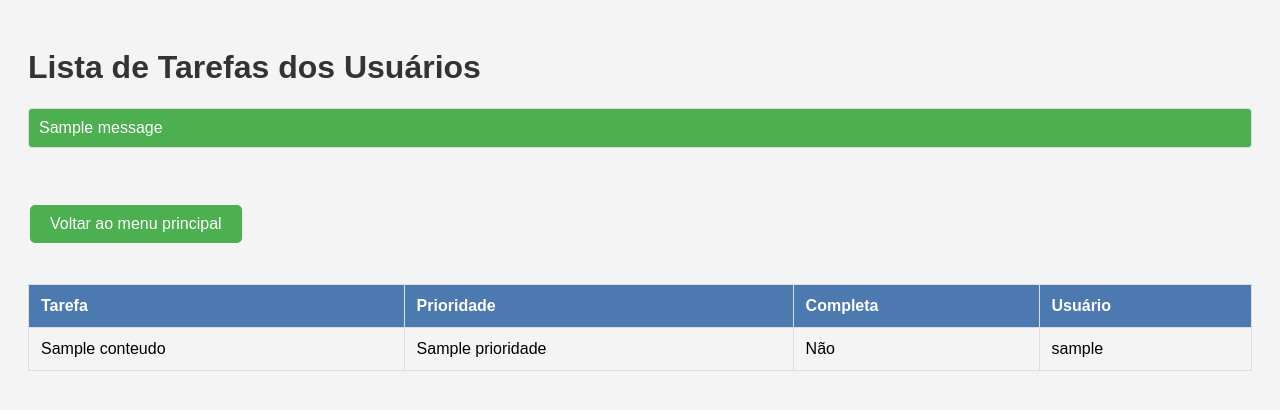
After one commit to lpjunior/maf_backend_python_2024_2, a Python web app: template templates/list_tasks_with_users.html in a window 1280 px wide. The commit adds this page. Shown: the top 410 px of the page. Run offline with Jinja, Linux system fonts and the light colour scheme; the template is opened without the code that fills it: most values are stand-ins (such as "Sample title", 1, 10 or a date in 2020); one stand-in notice (Sample message) is shown.

Commit message:
aula10: Conclusão do projeto usando Flask

```diff
--- a/models/task_model.py
+++ b/models/task_model.py
@@ -9,6 +9,7 @@ class Task(db.Model):
     prioridade = db.Column(db.String(50), nullable=False, default="Média")
     user_id = db.Column(db.Integer, db.ForeignKey('users.id'), nullable=False)
 
+    #user = db.relationship('User', back_populates='tasks')
     def __repr__(self):                 # Representação textual da tarefa
         return f"Tarefa('{self.conteudo}', '{self.completa}', '{self.prioridade}')"
 
--- a/models/user_model.py
+++ b/models/user_model.py
@@ -10,6 +10,8 @@ class User(db.Model):
     is_admin = db.Column(db.Boolean, default=False)
     active = db.Column(db.Boolean, default=True)
 
+    #tasks = db.relationship('Task', back_populates='user')
+
     def set_password(self, password):
         self.password_hash = generate_password_hash(password)
 
--- a/repositories/user_repository.py
+++ b/repositories/user_repository.py
@@ -16,11 +16,11 @@ class UserRepository:
 
     @staticmethod
     def list_users():
-        return User.query.all()
+        return User.query.filter(User.username != 'root').all()
 
     @staticmethod
-    def deactivate_user(user_id):
+    def activate_user(user_id, active):
         user = UserRepository.find_by_id(user_id)
         if user:
-            user.active = False
+            user.active = active
             db.session.commit()
--- a/services/task_service.py
+++ b/services/task_service.py
@@ -15,3 +15,7 @@ class TaskService:
 
     def remover_tarefa(self, tarefa_id):
         TaskRepository.delete_task(tarefa_id)
+
+    @staticmethod
+    def listar_tarefas_com_usuarios():
+        return TaskRepository.get_tasks_with_users()
--- a/services/user_service.py
+++ b/services/user_service.py
@@ -18,3 +18,7 @@ class UserService:
     @staticmethod
     def list_users():
         return UserRepository.list_users()
+
+    @staticmethod
+    def ativar_user(user_id, active):
+        UserRepository.activate_user(user_id, active)
--- a/static/styles.css
+++ b/static/styles.css
@@ -110,3 +110,46 @@ a:hover {
 .remover {
     color: red;
 }
+
+table {
+    width: 100%;
+    border-collapse: collapse;
+    margin-bottom: 20px;
+}
+
+table, th, td {
+    border: 1px solid #ddd;
+}
+
+th, td {
+    padding: 12px;
+    text-align: left;
+}
+
+th {
+    background-color: #4C79AF;
+    color: white;
+}
+
+tr:nth-child(even) {
+    background-color: #f2f2f2;
+}
+
+tr:hover {
+    background-color: #ddd;
+}
+
+.btn-danger {
+    background-color: #A04545;
+}
+
+.btn-danger:hover {
+    background-color: #A04553;
+}
+
+input[type="submit"] {
+    padding: 8px 16px;
+    border: none;
+    cursor: pointer;
+    border-radius: 4px;
+}
--- /dev/null
+++ b/templates/list_tasks_with_users.html
@@ -0,0 +1,44 @@
+<!DOCTYPE html>
+<html lang="pt-br">
+<head>
+    <meta charset="UTF-8">
+    <meta content="width=device-width, initial-scale=1.0" name="viewport">
+    <title>Lista de Tarefas dos Usuários</title>
+    <link href="{{ url_for('static', filename='styles.css') }}" rel="stylesheet">
+</head>
+<body>
+    <h1>Lista de Tarefas dos Usuários</h1>
+    {% with messages = get_flashed_messages(with_categories=true) %}
+        {% if messages %}
+        <ul class="flashes">
+            {% for category, message in messages %}
+            <li class="{{ category }}">{{ message }}</li>
+            {% endfor %}
+        </ul>
+        {% endif %}
+    {% endwith %}
+
+    <a href="{{ url_for('user.admin_dashboard') }}" class="button btg-dark">Voltar ao menu principal
+    </a>
+    <table>
+        <thead>
+            <tr>
+                <th>Tarefa</th>
+                <th>Prioridade</th>
+                <th>Completa</th>
+                <th>Usuário</th>
+            </tr>
+        </thead>
+        <tbody>
+            {% for task, user in tasks %}
+                <tr>
+                    <td>{{ task.conteudo }}</td>
+                    <td>{{ task.prioridade }}</td>
+                    <td>{{ 'sim' if task.completa else 'Não' }}</td>
+                    <td>{{ user.username }}</td>
+                </tr>
+            {% endfor %}
+        </tbody>
+    </table>
+</body>
+</html>
```
Also changed, not shown: app.py (+10 -27 lines), configurations/blueprints.py (added, +8 -0 lines), configurations/config.py (added, +25 -0 lines), controllers/app_controller.py (added, +7 -0 lines), controllers/task_controller.py (+12 -1 lines), controllers/user_controller.py (+18 -0 lines), repositories/task_repository.py (+9 -0 lines), templates/admin_dashboard.html (added, +26 -0 lines), templates/user_list.html (+13 -1 lines), 1 other file.
